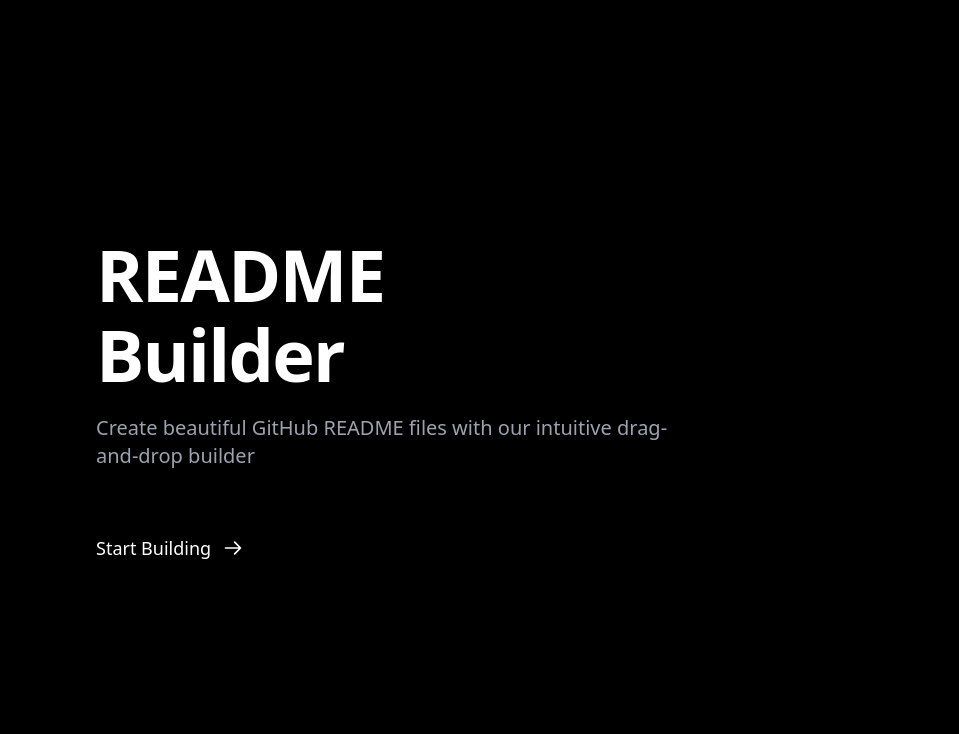
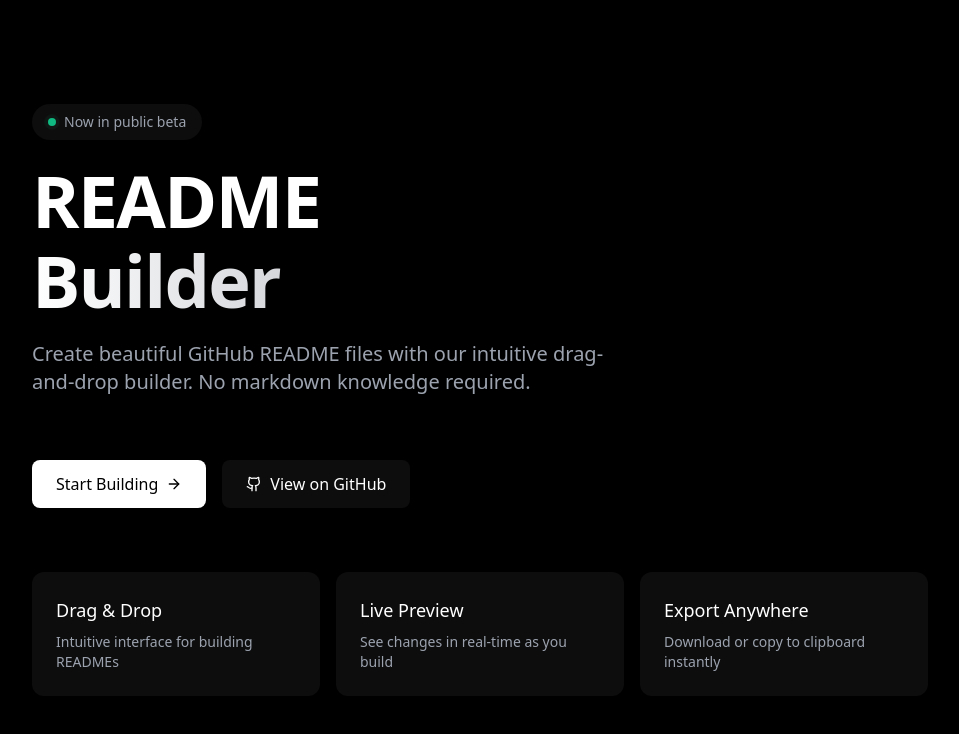
Before and after one commit to Wizxo/readme-builder, a Next.js app: page / in a window 1280 px wide. Shown: the top 734 px of the page, without its empty margins (160-1119 px from the left). Built offline with nearby package versions, Linux system fonts and the light colour scheme.

Commit message:
ui changes

```diff
--- a/src/app/builder/page.tsx
+++ b/src/app/builder/page.tsx
@@ -2,13 +2,13 @@
 
 import { DndContext, DragEndEvent, DragStartEvent, closestCenter } from '@dnd-kit/core';
 import { SortableContext, verticalListSortingStrategy } from '@dnd-kit/sortable';
-import { useState } from 'react';
+import { useState, useEffect, useCallback } from 'react';
 import { AnimatePresence, motion } from 'framer-motion';
 import { DraggableComponent } from '@/components/DraggableComponent';
 import { DragOverlay } from '@/components/DragOverlay';
 import { Preview } from '@/components/Preview';
 import { nanoid } from 'nanoid';
-import { Plus, Save, Download } from 'lucide-react';
+import { Plus, Save, Download, Undo, Command, Settings } from 'lucide-react';
 import { toast } from 'sonner';
 import { ConfigPanel } from '@/components/ConfigPanel';
 
@@ -21,31 +21,60 @@
 
 export default function BuilderPage() {
   const [components, setComponents] = useState<Component[]>([]);
+  const [history, setHistory] = useState<Component[][]>([]);
   const [activeId, setActiveId] = useState<string | null>(null);
   const [isDraggingOver, setIsDraggingOver] = useState(false);
   const [activeConfig, setActiveConfig] = useState<Component | null>(null);
 
-  function handleDragStart(event: DragStartEvent) {
+  // Load saved components on mount
+  useEffect(() => {
+    const saved = localStorage.getItem('readme-components');
+    if (saved) {
+      try {
+        setComponents(JSON.parse(saved));
+      } catch (error) {
+        toast.error('Failed to load saved components');
+      }
+    }
+  }, []);
+
+  // Update history when components change
+  useEffect(() => {
+    if (components.length > 0) {
+      setHistory(prev => [...prev.slice(-9), components]);
+    }
+  }, [components]);
+
+  const handleUndo = useCallback(() => {
+    if (history.length > 1) {
+      setHistory(prev => prev.slice(0, -1));
+      setComponents(history[history.length - 2]);
+    }
+  }, [history]);
+
+  const handleDragStart = useCallback((event: DragStartEvent) => {
     setActiveId(event.active.id as string);
-  }
+  }, []);
 
-  function handleDragEnd(event: DragEndEvent) {
+  const handleDragEnd = useCallback((event: DragEndEvent) => {
     setActiveId(null);
     const { active, over } = event;
 
     if (over && active.id !== over.id) {
-      const oldIndex = components.findIndex((item) => item.id === active.id);
-      const newIndex = components.findIndex((item) => item.id === over.id);
+      setComponents(prev => {
+        const oldIndex = prev.findIndex((item) => item.id === active.id);
+        const newIndex = prev.findIndex((item) => item.id === over.id);
 
-      const newComponents = [...components];
-      const [removed] = newComponents.splice(oldIndex, 1);
-      newComponents.splice(newIndex, 0, removed);
+        const newComponents = [...prev];
+        const [removed] = newComponents.splice(oldIndex, 1);
+        newComponents.splice(newIndex, 0, removed);
 
-      setComponents(newComponents);
+        return newComponents;
+      });
     }
-  }
+  }, []);
 
-  function handleDrop(e: React.DragEvent) {
+  const handleDrop = useCallback((e: React.DragEvent) => {
     e.preventDefault();
     setIsDraggingOver(false);
     const componentType = e.dataTransfer.getData('componentType');
@@ -57,8 +86,9 @@
       content: `New ${componentType}`,
     };
 
-    setComponents([...components, newComponent]);
-  }
+    setComponents(prev => [...prev, newComponent]);
+    toast.success(`Added ${componentType} component`);
+  }, []);
 
   function handleSave() {
     try {
@@ -158,33 +188,62 @@
   };
 
   return (
-    <div className="h-full flex flex-col">
-      <header className="border-b border-[#222] p-4">
-        <div className="flex items-center justify-between max-w-[1600px] mx-auto">
-          <h1 className="text-xl font-bold">README Builder</h1>
-          <div className="flex items-center gap-3">
+    <div className="h-screen flex flex-col bg-gradient-to-b from-black to-gray-900/50">
+      {/* Header */}
+      <header className="border-b border-white/5 bg-black/30 backdrop-blur-xl">
+        <div className="max-w-[1600px] mx-auto px-4 h-16 flex items-center justify-between">
+          <div className="flex items-center gap-4">
+            <span className="text-lg font-semibold bg-gradient-to-r from-white to-gray-400 bg-clip-text text-transparent">
+              readme.build
+            </span>
+            <div className="h-4 w-px bg-white/5" />
+            <div className="flex items-center gap-2 text-sm text-gray-400">
+              <Command className="w-4 h-4" />
+              <span>Builder</span>
+            </div>
+          </div>
+
+          <div className="flex items-center gap-2">
+            <button
+              onClick={handleUndo}
+              disabled={history.length <= 1}
+              className="p-2 rounded-lg hover:bg-white/5 disabled:opacity-30 disabled:cursor-not-allowed"
+              title="Undo"
+            >
+              <Undo className="w-4 h-4" />
+            </button>
             <button
               onClick={handleSave}
-              className="px-4 py-2 rounded-lg bg-component-bg hover:bg-[#252525] transition-colors"
+              className="p-2 rounded-lg hover:bg-white/5"
+              title="Save"
             >
               <Save className="w-4 h-4" />
             </button>
             <button
               onClick={handleDownload}
-              className="px-4 py-2 rounded-lg bg-white/10 hover:bg-white/15 transition-colors"
+              className="inline-flex items-center gap-2 px-4 py-2 bg-white text-black rounded-lg font-medium hover:bg-white/90 transition-colors"
             >
               <Download className="w-4 h-4" />
+              Export
             </button>
           </div>
         </div>
       </header>
 
-      <div className="flex-1 grid grid-cols-[1fr_1px_1fr] overflow-hidden">
+      {/* Main Content */}
+      <div className="flex-1 grid grid-cols-[1fr,1px,1fr] overflow-hidden">
+        {/* Builder Panel */}
         <div
-          className={`overflow-auto p-8 transition-colors ${isDraggingOver ? 'bg-[#1a1a1a]/50' : ''}`}
+          className={`
+            overflow-auto p-8 transition-colors
+            ${isDraggingOver ? 'bg-white/[0.02]' : ''}
+          `}
           onDrop={handleDrop}
-          onDragOver={handleDragOver}
-          onDragLeave={handleDragLeave}
+          onDragOver={(e) => {
+            e.preventDefault();
+            setIsDraggingOver(true);
+          }}
+          onDragLeave={() => setIsDraggingOver(false)}
         >
           <DndContext
             onDragStart={handleDragStart}
@@ -198,17 +257,17 @@
                     <motion.div
                       initial={{ opacity: 0 }}
                       animate={{ opacity: 1 }}
-                      className="border-2 border-dashed border-gray-800 rounded-lg p-12 text-center"
+                      className="border border-white/5 rounded-xl p-12 text-center bg-white/[0.02]"
                     >
                       <div className="flex flex-col items-center gap-4">
-                        <div className="p-4 rounded-full bg-gray-800/50">
-                          <Plus className="w-8 h-8" />
+                        <div className="p-4 rounded-full bg-white/5">
+                          <Plus className="w-8 h-8 text-white/40" />
                         </div>
                         <div>
-                          <p className="text-lg text-gray-400 mb-2">
+                          <p className="text-lg font-medium text-white/80 mb-2">
                             Start Building Your README
                           </p>
-                          <p className="text-sm text-gray-500">
+                          <p className="text-sm text-white/40">
                             Drag components from the sidebar or click to add
                           </p>
                         </div>
--- a/src/app/page.tsx
+++ b/src/app/page.tsx
@@ -2,41 +2,94 @@
 
 import { motion } from 'framer-motion';
 import Link from 'next/link';
+import { Github, ArrowRight } from 'lucide-react';
+
+const container = {
+  hidden: { opacity: 0 },
+  show: {
+    opacity: 1,
+    transition: {
+      staggerChildren: 0.1
+    }
+  }
+};
+
+const item = {
+  hidden: { opacity: 0, y: 20 },
+  show: { opacity: 1, y: 0 }
+};
 
 export default function Home() {
   return (
     <div className="flex flex-col items-center justify-center min-h-screen bg-background px-4">
       <motion.div
-        initial={{ opacity: 0, y: 20 }}
-        animate={{ opacity: 1, y: 0 }}
-        className="max-w-3xl w-full"
+        variants={container}
+        initial="hidden"
+        animate="show"
+        className="max-w-4xl w-full"
       >
-        <div className="space-y-6 mb-16">
+        {/* Hero Section */}
+        <motion.div variants={item} className="space-y-6 mb-16">
+          <div className="inline-flex items-center gap-2 px-4 py-2 rounded-full bg-white/5 text-sm text-gray-400">
+            <span className="relative flex h-2 w-2">
+              <span className="animate-ping absolute inline-flex h-full w-full rounded-full bg-emerald-400 opacity-75"></span>
+              <span className="relative inline-flex rounded-full h-2 w-2 bg-emerald-500"></span>
+            </span>
+            Now in public beta
+          </div>
+
           <h1 className="text-7xl font-bold tracking-tight">
             README
-            <span className="block mt-2">Builder</span>
+            <span className="block mt-2 bg-gradient-to-r from-white to-gray-500 bg-clip-text text-transparent">
+              Builder
+            </span>
           </h1>
           <p className="text-xl text-gray-400 max-w-xl">
-            Create beautiful GitHub README files with our intuitive drag-and-drop builder
+            Create beautiful GitHub README files with our intuitive drag-and-drop builder.
+            No markdown knowledge required.
           </p>
-        </div>
+        </motion.div>
 
-        <Link
-          href="/builder"
-          className="group inline-flex items-center gap-3 text-lg font-medium"
+        {/* Action Buttons */}
+        <motion.div variants={item} className="flex items-center gap-4">
+          <Link
+            href="/builder"
+            className="group inline-flex items-center gap-2 px-6 py-3 bg-white text-black rounded-lg font-medium hover:bg-white/90 transition-colors"
+          >
+            Start Building
+            <ArrowRight className="w-4 h-4 transition-transform group-hover:translate-x-1" />
+          </Link>
+
+          <a
+            href="https://github.com/yourusername/readme-builder"
+            target="_blank"
+            rel="noopener noreferrer"
+            className="inline-flex items-center gap-2 px-6 py-3 bg-white/5 rounded-lg font-medium hover:bg-white/10 transition-colors"
+          >
+            <Github className="w-4 h-4" />
+            View on GitHub
+          </a>
+        </motion.div>
+
+        {/* Features Grid */}
+        <motion.div
+          variants={item}
+          className="grid grid-cols-1 md:grid-cols-3 gap-4 mt-16"
         >
-          <span className="relative after:absolute after:bottom-0 after:left-0 after:h-[2px] after:w-full after:origin-bottom-right after:scale-x-0 after:bg-current after:transition-transform after:duration-300 after:ease-in-out group-hover:after:origin-bottom-left group-hover:after:scale-x-100">
-            Start Building
-          </span>
-          <svg
-            className="w-5 h-5 transition-transform group-hover:translate-x-1"
-            fill="none"
-            stroke="currentColor"
-            viewBox="0 0 24 24"
-          >
-            <path strokeLinecap="round" strokeLinejoin="round" strokeWidth={2} d="M14 5l7 7m0 0l-7 7m7-7H3" />
-          </svg>
-        </Link>
+          {[
+            { title: 'Drag & Drop', description: 'Intuitive interface for building READMEs' },
+            { title: 'Live Preview', description: 'See changes in real-time as you build' },
+            { title: 'Export Anywhere', description: 'Download or copy to clipboard instantly' }
+          ].map((feature, index) => (
+            <div
+              key={index}
+              className="p-6 rounded-xl bg-white/5 hover:bg-white/[0.07] transition-colors"
+            >
+              <h3 className="text-lg font-medium mb-2">{feature.title}</h3>
+              <p className="text-sm text-gray-400">{feature.description}</p>
+            </div>
+          ))}
+        </motion.div>
       </motion.div>
     </div>
   );
```
